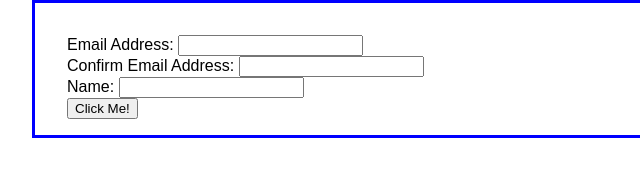
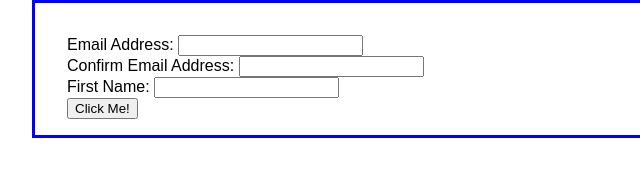
Before and after one commit to olaekdahl/edp-june-2024, a plain HTML site: page client/index.html in a window 1280 px wide. Shown: the full height of the page, 273-913 px from the left. Drawn offline with Linux system fonts and the light colour scheme.

Commit message:
updated name label

```diff
--- a/client/index.html
+++ b/client/index.html
@@ -21,7 +21,7 @@
             <input type="text" id="email_2">
         </div>
         <div>
-            <label for="name">Name:</label>
+            <label for="name">First Name:</label>
             <input type="text" id="name">
          </div>
          <div>
```
